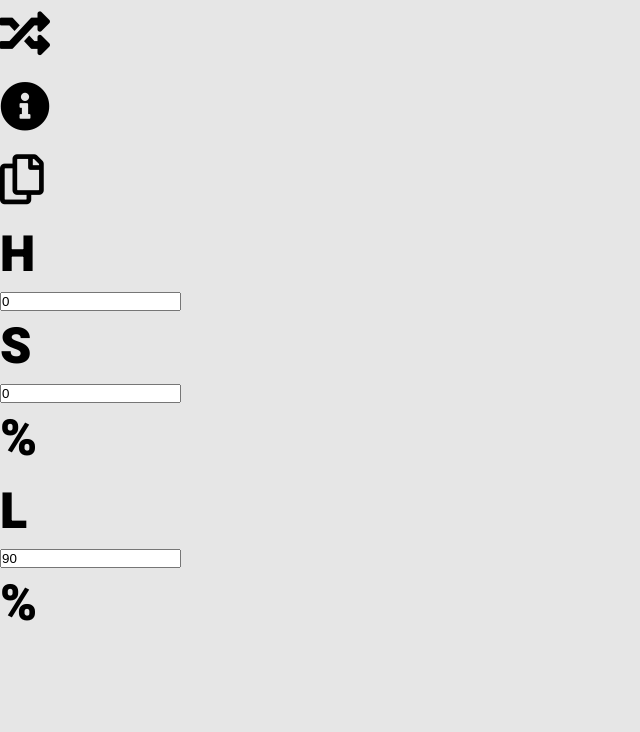
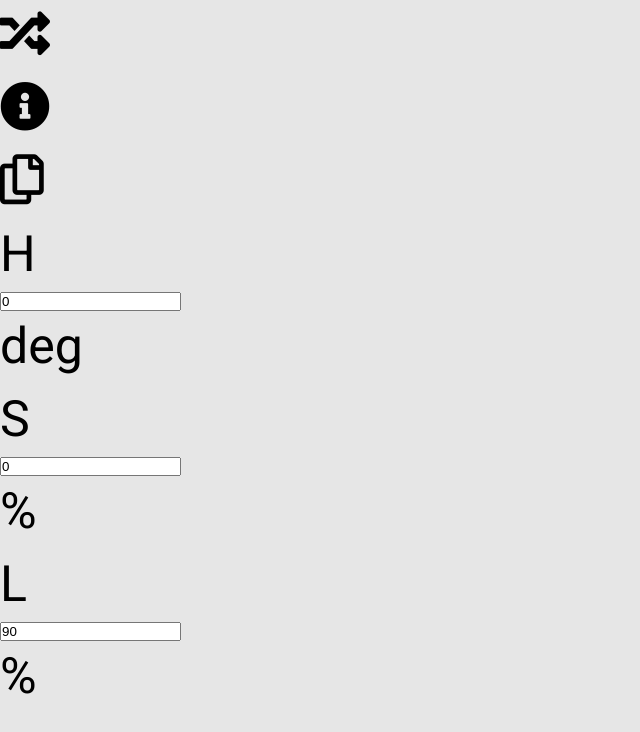
Before and after one commit to jolle11/Find-Your-HSL, a plain HTML site: page index.html in a window 1280 px wide. Shown: the whole page, without its empty margins (0-640 px from the left). Drawn offline with Linux system fonts and the light colour scheme.

Commit message:
Added a few things to style the document properly

```diff
--- a/index.html
+++ b/index.html
@@ -12,7 +12,7 @@
             referrerpolicy="no-referrer"
         />
         <link rel="preconnect" href="https://fonts.gstatic.com" />
-        <link href="https://fonts.googleapis.com/css2?family=Heebo:wght@900&display=swap" rel="stylesheet" />
+        <link href="https://fonts.googleapis.com/css2?family=Heebo:wght@400;900&display=swap" rel="stylesheet" />
         <link rel="stylesheet" href="style.css" />
         <title>Find Your HSL</title>
     </head>
@@ -33,17 +33,24 @@
         <main>
             <div class="h-div">
                 <p>H</p>
-                <input type="number" name="h-value" id="h-value" placeholder="0" />
+                <div class="percentage">
+                    <input type="number" name="h-value" id="h-value" placeholder="0" />
+                    <p class="small-percentage">deg</p>
+                </div>
             </div>
             <div class="s-div">
                 <p>S</p>
-                <input type="number" name="s-value" id="s-value" placeholder="0" />
-                <p>%</p>
+                <div class="percentage">
+                    <input type="number" name="s-value" id="s-value" placeholder="0" />
+                    <p class="small-percentage">%</p>
+                </div>
             </div>
             <div class="l-div">
                 <p>L</p>
-                <input type="number" name="l-value" id="l-value" placeholder="90" />
-                <p>%</p>
+                <div class="percentage">
+                    <input type="number" name="l-value" id="l-value" placeholder="90" />
+                    <p class="small-percentage">%</p>
+                </div>
             </div>
         </main>
         <script src="/script.js"></script>
```
